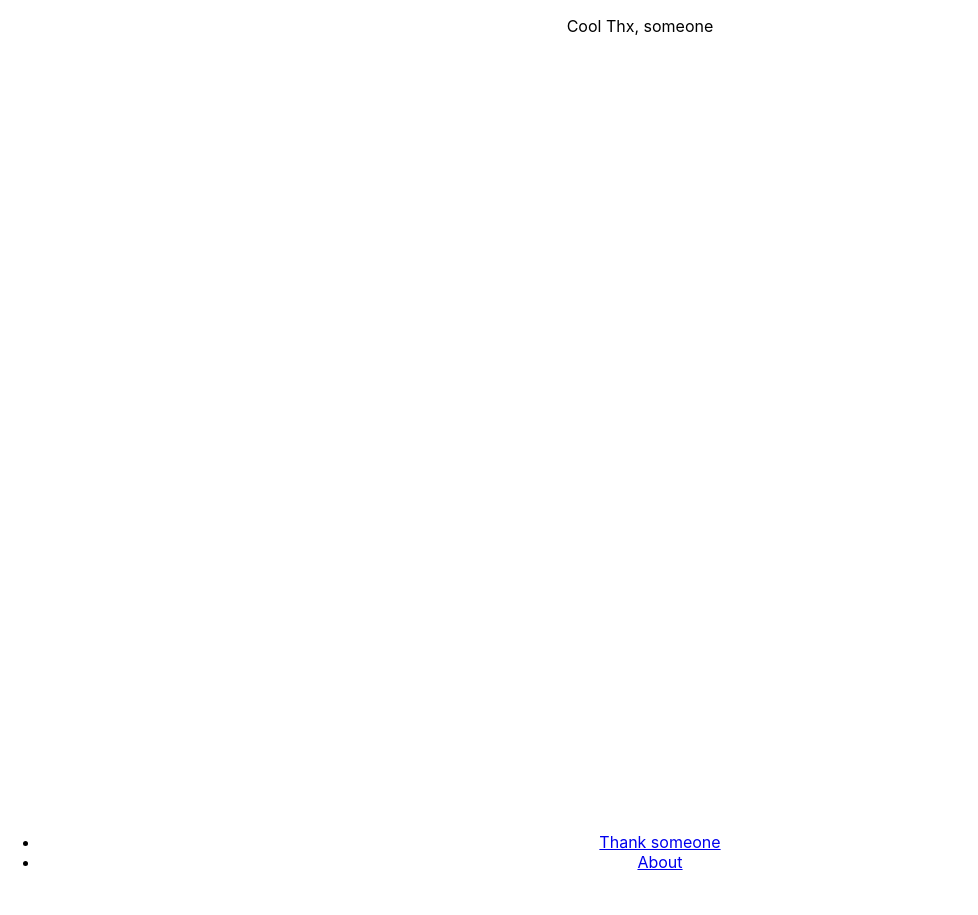
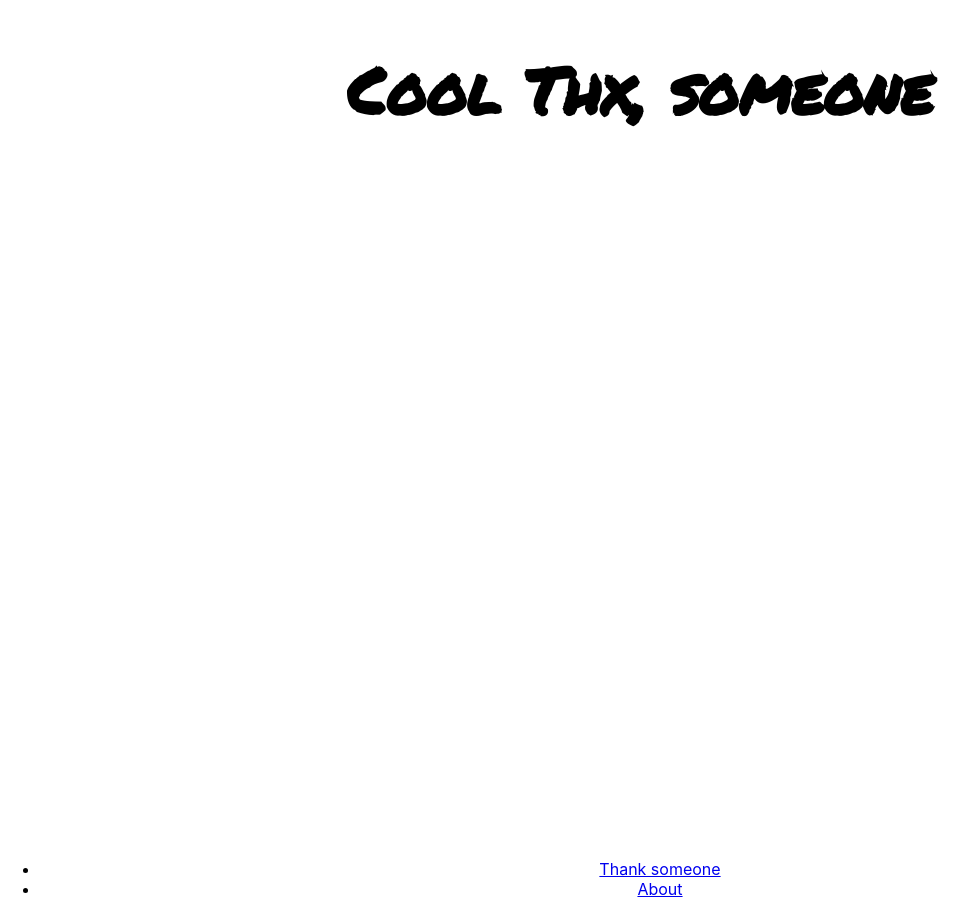
Before and after one commit to linedotstar/coolthx, a React (Create React App) app: page /thanks/someone in a window 1280 px wide. Shown: the whole page, without its empty margins (0-978 px from the left). Before the commit the page ends 888 px from the top, so only its background shows below. Built offline with nearby package versions, Linux system fonts and the light colour scheme.

Commit message:
playing around with fonts

```diff
--- a/src/App.scss
+++ b/src/App.scss
@@ -1,3 +1,5 @@
+@import-normalize;
+
 .layout {
   text-align: center;
 }
--- a/src/Thanks/Thanks.scss
+++ b/src/Thanks/Thanks.scss
@@ -0,0 +1,6 @@
+@import url('https://fonts.googleapis.com/css2?family=Permanent+Marker&display=swap');
+
+h1.thanks {
+  font-family: 'Permanent Marker';
+  font-size: 4em;
+}
--- a/src/Thanks/index.js
+++ b/src/Thanks/index.js
@@ -4,7 +4,7 @@ import './Thanks.scss';
 function Thanks(props) {
   const { recipient } = useParams();
 
-  return <p>Cool Thx, {recipient}</p>;
+  return <h1 className='thanks'>Cool Thx, {recipient}</h1>;
 }
 
 export default Thanks;
```
